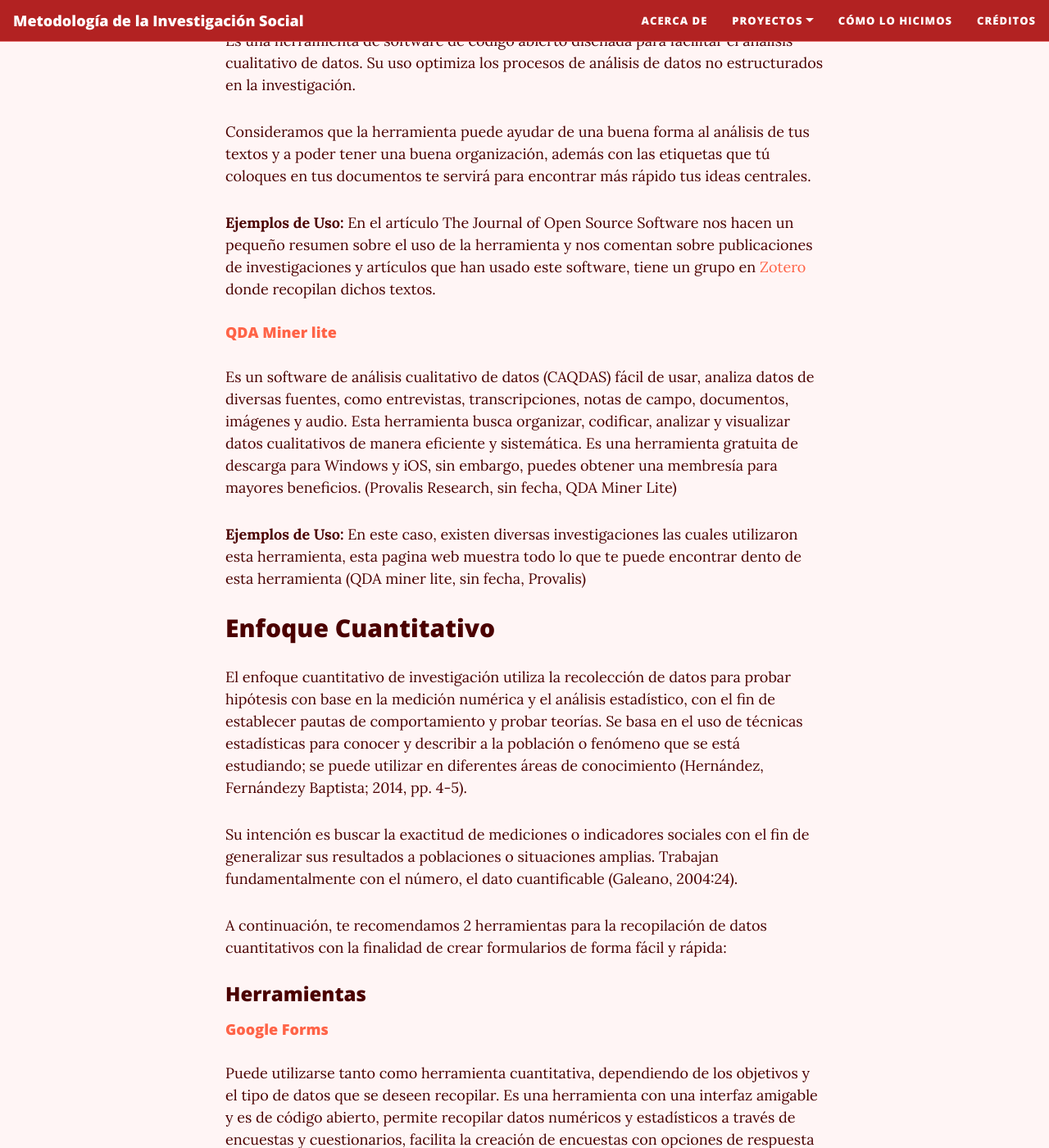
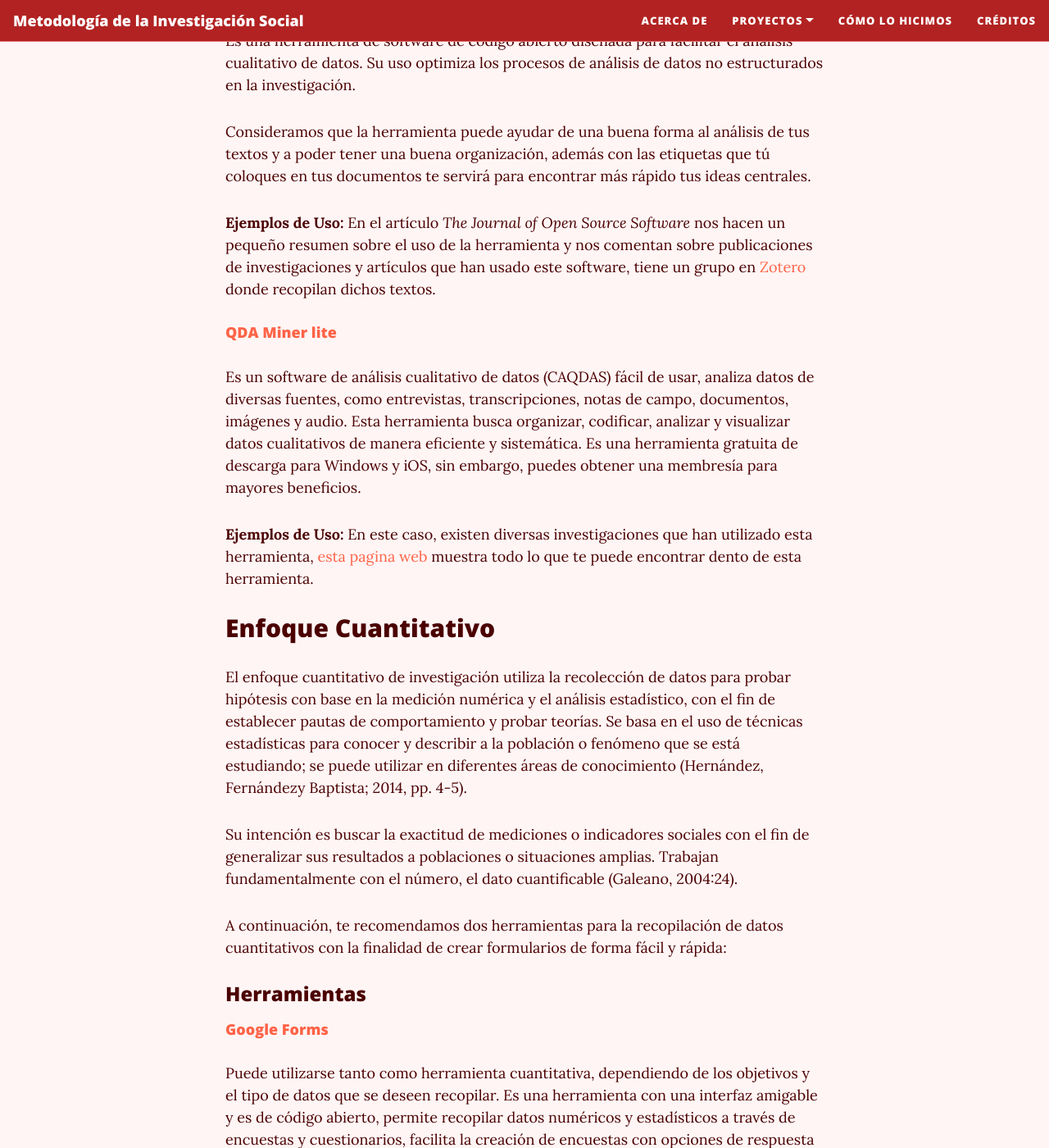
Before and after one commit to rosariorogel/metodologia, a Jekyll site: the page built from _pages/recolectando-datos.md, in a window 1280 px wide and 1400 px high, scrolled down 2577 px. Shown: the whole window at 82% size. Built offline with Jekyll 4.4.1, drawn with Linux system fonts in a browser that asks for light colours; nearby versions of some CDN libraries; some of the changed text lies outside the part shown.

Commit message:
Update recolectando-datos.md

```diff
--- a/_pages/recolectando-datos.md
+++ b/_pages/recolectando-datos.md
@@ -46,13 +46,13 @@ Es una herramienta de software de código abierto diseñada para facilitar el an
 Consideramos que la herramienta puede ayudar de una buena forma al análisis de tus textos y a poder tener una buena organización, además con las etiquetas que tú coloques en tus documentos te servirá para encontrar más rápido tus ideas centrales.
 
 **Ejemplos de Uso:**
-En el artículo The Journal of Open Source Software nos hacen un pequeño resumen sobre el uso de la herramienta y nos comentan sobre publicaciones de investigaciones y artículos que han usado este software, tiene un grupo en [Zotero](https://www.zotero.org/groups/4373578/taguette) donde recopilan dichos textos.
+En el artículo *The Journal of Open Source Software* nos hacen un pequeño resumen sobre el uso de la herramienta y nos comentan sobre publicaciones de investigaciones y artículos que han usado este software, tiene un grupo en [Zotero](https://www.zotero.org/groups/4373578/taguette) donde recopilan dichos textos.
 
 #### [QDA Miner lite](https://provalisresearch.com/es/products/software-de-analisis-cualitativo/freeware/)
-Es un software de análisis cualitativo de datos (CAQDAS) fácil de usar, analiza datos de diversas fuentes, como entrevistas, transcripciones, notas de campo, documentos, imágenes y audio. Esta herramienta busca organizar, codificar, analizar y visualizar datos cualitativos de manera eficiente y sistemática. Es una herramienta gratuita de descarga para Windows y iOS, sin embargo, puedes obtener una membresía para mayores beneficios. (Provalis Research, sin fecha, QDA Miner Lite)
+Es un software de análisis cualitativo de datos (CAQDAS) fácil de usar, analiza datos de diversas fuentes, como entrevistas, transcripciones, notas de campo, documentos, imágenes y audio. Esta herramienta busca organizar, codificar, analizar y visualizar datos cualitativos de manera eficiente y sistemática. Es una herramienta gratuita de descarga para Windows y iOS, sin embargo, puedes obtener una membresía para mayores beneficios.
 
 **Ejemplos de Uso:**
-En este caso, existen diversas investigaciones las cuales utilizaron esta herramienta, esta pagina web muestra todo lo que te puede encontrar dento de esta herramienta (QDA miner lite, sin fecha, Provalis)
+En este caso, existen diversas investigaciones que han utilizado esta herramienta, [esta pagina web](https://provalisresearch.com/products/qualitative-data-analysis-software/freeware/) muestra todo lo que te puede encontrar dento de esta herramienta.
 
 ## Enfoque Cuantitativo
 
@@ -60,7 +60,7 @@ El enfoque cuantitativo de investigación utiliza la recolección de datos para
 
 Su  intención  es  buscar  la  exactitud  de  mediciones  o  indicadores  sociales  con  el  fin  de generalizar sus resultados a poblaciones o situaciones amplias. Trabajan fundamentalmente con el número, el dato cuantificable (Galeano, 2004:24).
 
-A continuación, te recomendamos 2 herramientas para la recopilación de datos cuantitativos con la finalidad de crear formularios de forma fácil y rápida:
+A continuación, te recomendamos dos herramientas para la recopilación de datos cuantitativos con la finalidad de crear formularios de forma fácil y rápida:
 
 ### Herramientas
 #### [Google Forms](https://docs.google.com/forms/u/1/?pli=1)
@@ -90,7 +90,7 @@ Sin embargo, la elección de usar la versión gratuita o pagar dependerá de cad
 Se trata de una herramienta extremadamente versátil, donde se puede crear todo tipo de encuestas, con la posibilidad de definir preguntas en varios idiomas y crear usuarios para limitar el acceso a las encuestas. Además permite exportar los resultados en múltiples formatos. Y por si fuese poco, incorpora la posibilidad de generar encuestas en papel con un formato que permite se procesado automáticamente tan solo escaneando los resultados a PDF.
 
 **Ejemplo de uso:**
-LimeSurvey es una herramienta útil para realizar encuestas en línea no solo en investigaciones sino también en trabajos de tesis como lo es “Diseño e implementación de un sistema de información para la gestión de seguimiento a las y los exalumnos de la facultad de Ingeniería, Universidad de Cuenca”, en donde el objetivo fue diseñar una metodología de seguimiento a graduados y graduadas, para ello se les aplicaron encuestas a través de LimeSurvey.
+LimeSurvey es una herramienta útil para realizar encuestas en línea no solo en investigaciones sino también en trabajos de tesis como lo es *“Diseño e implementación de un sistema de información para la gestión de seguimiento a las y los exalumnos de la facultad de Ingeniería, Universidad de Cuenca”*, en donde el objetivo fue diseñar una metodología de seguimiento a graduados y graduadas, para ello se les aplicaron encuestas a través de LimeSurvey.
 
 #### [MAXQDA](https://www.maxqda.com/es/)
 Herramienta de acceso por suscripción para la organización y el análisis de datos cualitativos. Esto comprende texto, audio, imagen, vídeo y archivos bibliográficos, así como datos de encuestas. No analiza datos cuantitativos por sí solo. MAXQDA está diseñado principalmente para el análisis de datos cualitativos, aunque también ofrece funciones avanzadas de análisis de métodos mixtos.
```
Also changed, not shown: other parts of _pages/recolectando-datos.md (+1 -1 lines).
